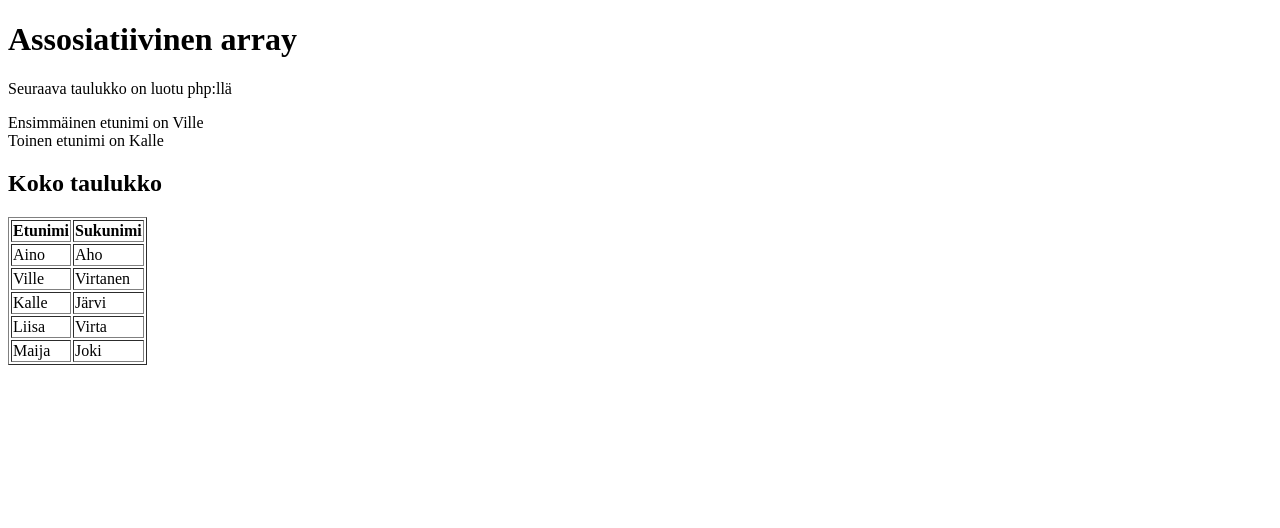
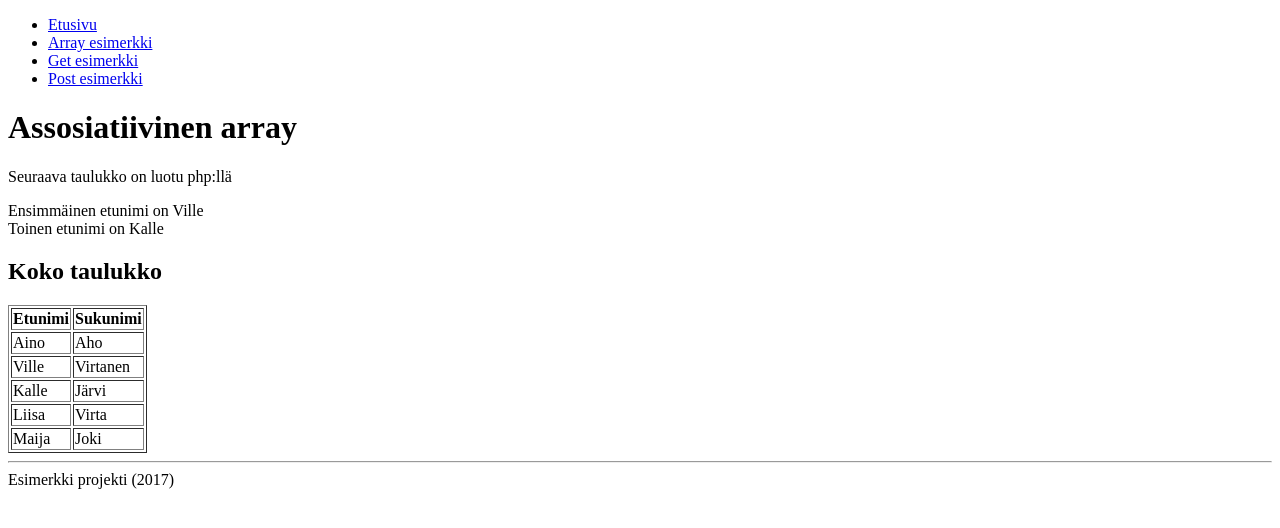
Before and after one commit to tommiha/har1, a PHP site: page /eka.php in a window 1280 px wide. Shown: the top 528 px of the page. Run offline with PHP 8.4, Linux system fonts and the light colour scheme.

Commit message:
Menu ja footer rakenne valmis

```diff
--- a/eka.php
+++ b/eka.php
@@ -1,10 +1,4 @@
-<!DOCTYPE html>
-<html>
-  <head>
-    <meta charset="utf-8">
-    <title>Ekasivu</title>
-  </head>
-  <body>
+<?php include "menu.php"; ?>
     <h1>Assosiatiivinen array</h1>
     <p>Seuraava taulukko on luotu php:llä</p>
 
@@ -32,5 +26,5 @@
       }
        ?>
     </table>
-  </body>
-</html>
+
+<?php include "footer.php" ?>
--- /dev/null
+++ b/footer.php
@@ -0,0 +1,4 @@
+<hr>
+Esimerkki projekti (2017)
+</body>
+</html>
--- /dev/null
+++ b/getesim.php
@@ -0,0 +1,3 @@
+<?php include "menu.php"; ?>
+<h1>Get esimerkki</h1>
+<?php include "footer.php"; ?>
--- /dev/null
+++ b/menu.php
@@ -0,0 +1,13 @@
+<!DOCTYPE html>
+<html>
+  <head>
+    <meta charset="utf-8">
+    <title>Php Esimerkkiprojekti</title>
+  </head>
+  <body>
+    <ul>
+      <li><a href="#">Etusivu</a></li>
+      <li><a href="eka.php">Array esimerkki</a></li>
+      <li><a href="getesim.php">Get esimerkki</a></li>
+      <li><a href="#">Post esimerkki</a></li>
+    </ul>
```
